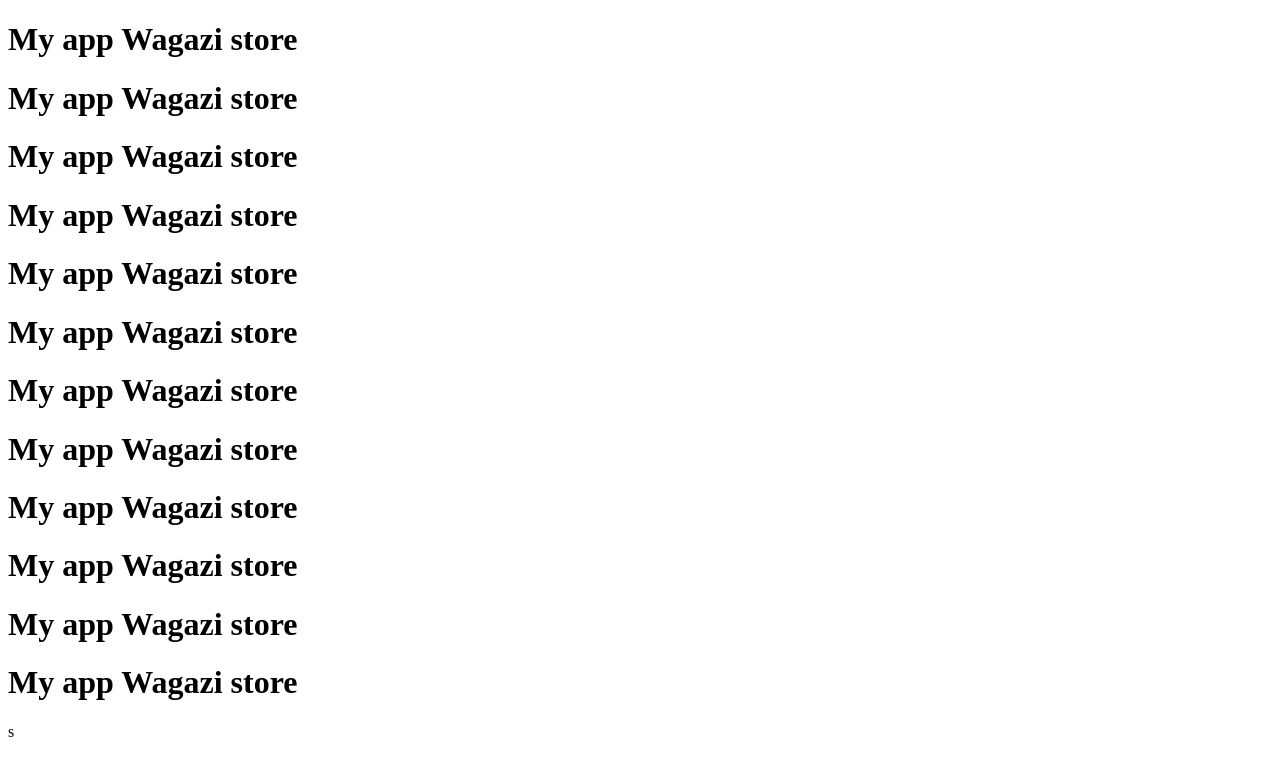
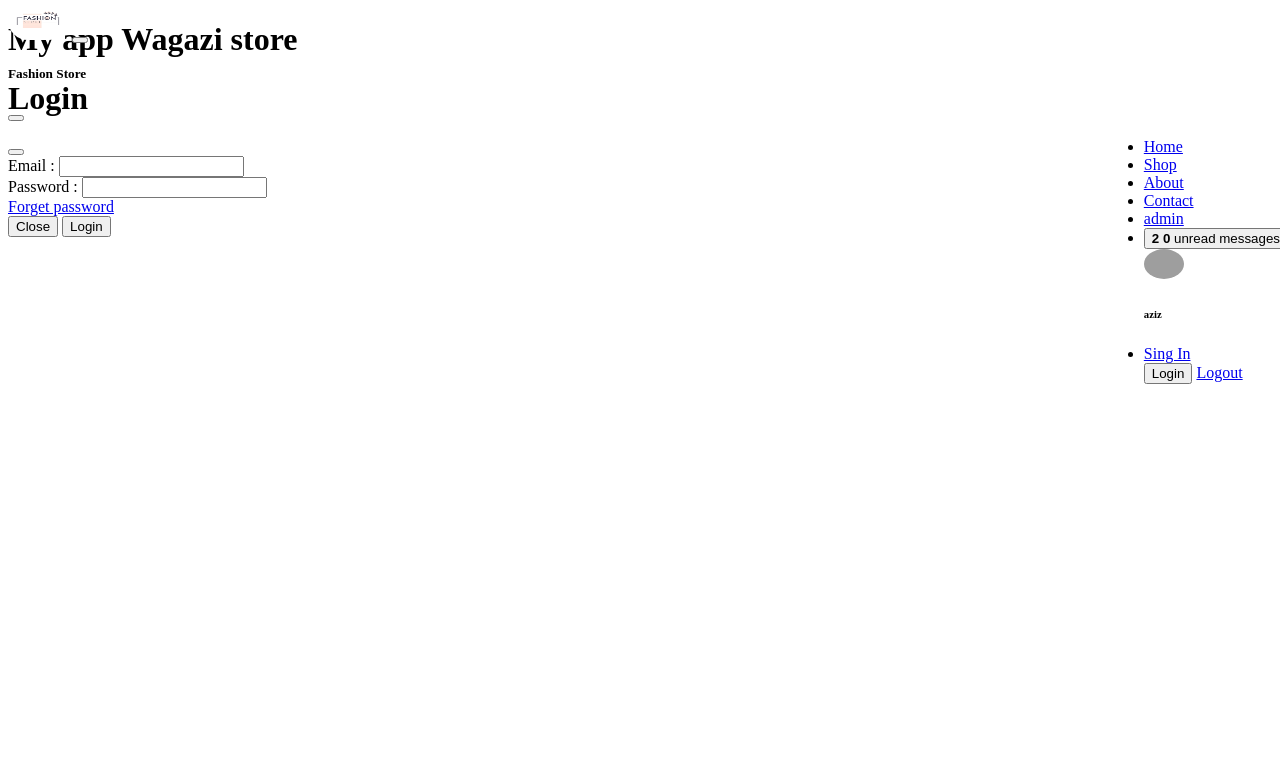
Before and after one commit to sabri-abdelaaziz/wagazi, a Django app: page / in a window 1280 px wide. Shown: the top 776 px of the page. Run offline with Django 4.2, Linux system fonts and the light colour scheme; grey boxes are pictures that could not be loaded.

Commit message:
add header

```diff
--- /dev/null
+++ b/wagazistore/templates/header.html
@@ -0,0 +1,155 @@
+
+{%load static%}
+<style>
+    a>img:hover{
+      box-shadow:inset 2px 2px 2px 4px aqua;
+      transform: rotate(0.9) !important;
+
+    }
+  </style>
+
+
+
+
+
+
+  <nav  style="max-height: 60px !important; position: fixed;top:0;width: 100%;  z-index: 9999; " class="navbar p-1 navbar-expand-lg bg-body-tertiary"  >
+    <!-- Navbar -->
+
+      <div class="container-fluid">
+        <a class="navbar-brand p-1 " href="/"><img style="height:40px !important ;border-radius:20px; width:60px;"  class="img-fluid" src="{%static 'images/icons/logo1.png'%}" alt=""></a>
+        <button class="navbar-toggler" type="button" data-bs-toggle="offcanvas" data-bs-target="#offcanvasNavbar" aria-controls="offcanvasNavbar">
+          <span class="navbar-toggler-icon"></span>
+        </button>
+
+
+
+        <div class="offcanvas offcanvas-end" tabindex="-1" id="offcanvasNavbar" aria-labelledby="offcanvasNavbarLabel">
+          <div class="offcanvas-header">
+            <h5 class="offcanvas-title" id="offcanvasNavbarLabel">Fashion Store</h5>
+
+            <button type="button" class="btn-close text-reset" data-bs-dismiss="offcanvas" aria-label="Close"></button>
+          </div>
+          <div class="offcanvas-body d-flex align-items-center justify-content-end">
+
+            <ul style="float: right !important;" class="navbar-nav d-flex justify-content-end align-items-center  w-100" >
+
+
+
+
+              <li class="nav-link" class="m-2"><a class=" nav-link active" href="/">Home</a></li>
+          <li  class="nav-link" class="m-2"><a class=" nav-link " href="/shop">Shop</a></li>
+
+          <li class="m-2"><a class="nav-link" href="/about">About</a></li>
+          <li class="nav-link"  class=""><a class="nav-link" href="/contact">Contact</a></li>
+
+          <li  class="nav-link" class=""><a  class="nav-link"href="/admin">admin</a></li>
+
+
+        <li>
+         <a href="/cart">
+    <button type="button" class="btn text-center  mx-2  position-relative">
+            <i style="width: 10px;" class="bi   fs-1 text-primary bi-bag-check"></i>
+             <span style="top:20px ;left:12px" class="position-absolute text-dange start-100  translate-middle badge rounded-pill bg-danger">
+
+               <strong   width="10px">2</strong>
+
+               <strong   width="10px">0</strong>
+
+               <span class="visually-hidden text-danger">unread messages</span>
+             </span>
+           </button>
+
+         </a>
+
+        </li>
+
+
+
+
+
+
+
+
+
+
+
+
+        <!-- Button trigger modal -->
+
+
+    <div class="d-flex flex-column m-3 p-5s">
+      <a type="button"  class="nav-link" href="/"class="">
+      <img width="40px" height="30px" style="border-radius: 50%;" src="{% static 'images/uploads/profils/nkijpg'%}" alt="">
+    </a>
+    <h6 class="text-center">aziz</h6>
+
+    </div>
+
+
+    <li   class="m-2"><a href="/registre" class="btn   btn-success text-light">Sing In</a></li>
+
+
+     <button type="button" class="btn  btn-primary " data-bs-toggle="modal" data-bs-target="#staticBackdrop">
+      Login
+     </button>
+
+    <a type="button"  class="nav-link" href="/logout"class="btn btn-danger ">
+      Logout
+    </a>
+
+
+            </ul>
+
+          </div>
+        </div>
+      </div>
+    </nav>
+
+
+
+
+    <!-- Modal -->
+    <div class="modal fade my-5" id="staticBackdrop" data-bs-backdrop="static" data-bs-keyboard="false" tabindex="-1" aria-labelledby="staticBackdropLabel" aria-hidden="true">
+      <div class="modal-dialog">
+        <div class="modal-content">
+          <div class="modal-header">
+            <h1 class="modal-title fs-5" id="staticBackdropLabel">Login</h1>
+            <button type="button" class="btn-close" data-bs-dismiss="modal" aria-label="Close"></button>
+          </div>
+          <div class="modal-body">
+
+  <form action="/existe/user" method="POST">
+  <div class="modal-body">
+
+      <div class="mb-3">
+        <label for="email" class="col-form-label">Email :</label>
+        <input type="text" class="form-control" id="email" name="email">
+      </div>
+      <div class="mb-3">
+        <label for="password" class="col-form-label">Password :</label>
+        <input type="password" class="form-control" id="password" name="password">
+        <input type="text" style="display: none;" value="0"class="form-control" id="secret" name="secret">
+        <input type="text" class="form-control" id="secret" value="1" style="display: none;" name="secret">
+
+
+        <div class="pass">
+          <a href="/reset_password">
+            Forget password
+          </a></div>
+
+      </div>
+
+
+  </div>
+
+          </div>
+          <div class="modal-footer">
+            <button type="button" class="btn btn-secondary" data-bs-dismiss="modal">Close</button>
+            <button type="submit" class="btn btn-primary">Login</button>
+          </div>
+        </div>
+
+      </form>
+      </div>
+    </div>
--- a/wagazistore/templates/index.html
+++ b/wagazistore/templates/index.html
@@ -8,16 +8,6 @@
 </head>
 <body>
     <h1>My app Wagazi store</h1>
-    <h1>My app Wagazi store</h1>
-    <h1>My app Wagazi store</h1>
-    <h1>My app Wagazi store</h1>
-    <h1>My app Wagazi store</h1>
-    <h1>My app Wagazi store</h1>
-    <h1>My app Wagazi store</h1>
-    <h1>My app Wagazi store</h1>
-    <h1>My app Wagazi store</h1>
-    <h1>My app Wagazi store</h1>
-    <h1>My app Wagazi store</h1>
-    <h1>My app Wagazi store</h1>s
+   {% include "header.html"%}
 </body>
 </html>
```
